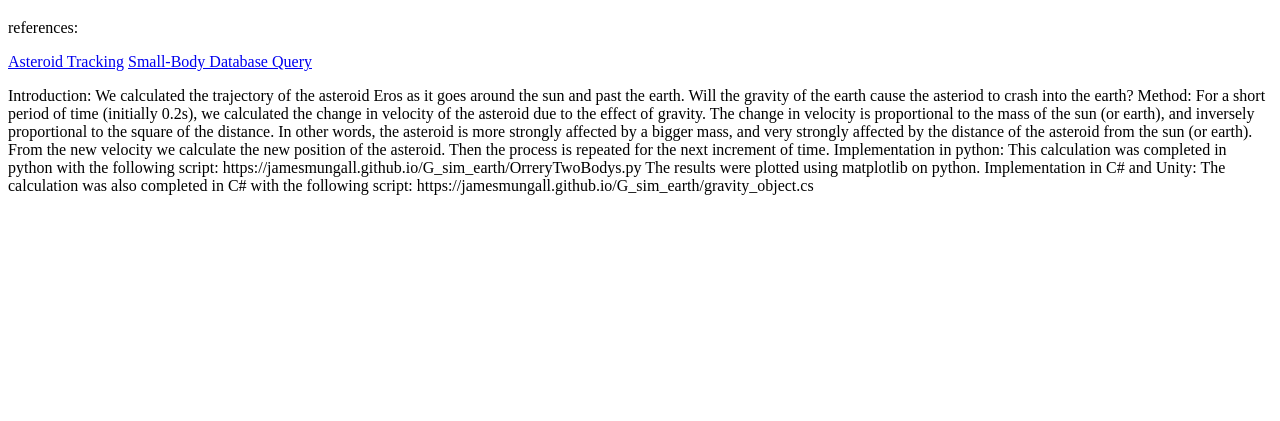
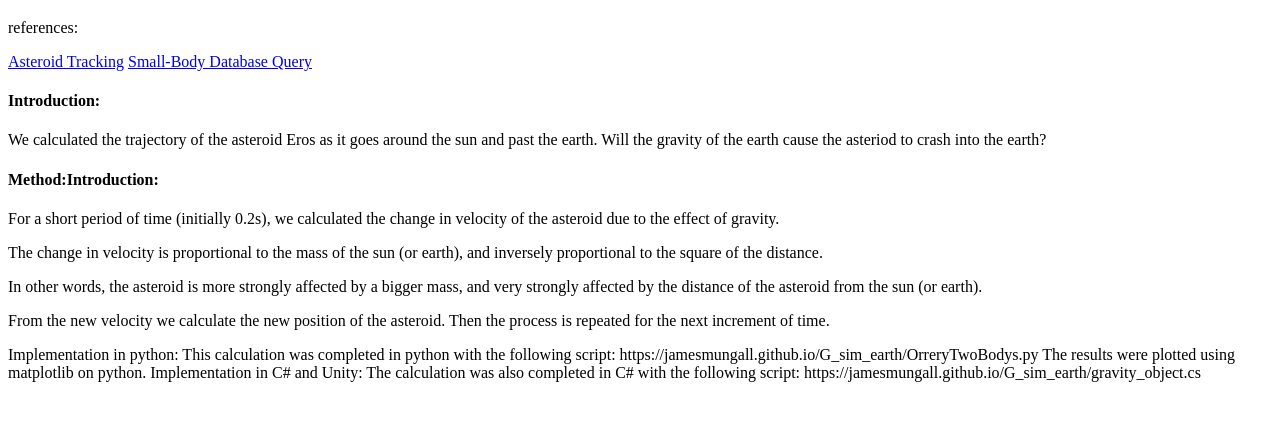
Before and after one commit to jamesmungall/G_sim_earth, a plain HTML site: page index.html in a window 1280 px wide. Shown: the part 61-482 px from the top of the page. Drawn offline with Linux system fonts and the light colour scheme.

Commit message:
Update index.html

```diff
--- a/index.html
+++ b/index.html
@@ -19,23 +19,29 @@ references:
 
 
 
-
+<h4>
 Introduction:
+</h4>
+<p>
 
 We calculated the trajectory of the asteroid Eros as it goes around the sun and past the earth. Will the gravity of the earth cause the asteriod to crash into the earth?
-
-Method:
-
+</p>
+<h4>
+Method:Introduction:
+</h4>
+<p>
 For a short period of time (initially 0.2s), we calculated the change in velocity of the asteroid due to the effect of gravity.
-
+ </p>
+  <p>
 The change in velocity is proportional to the mass of the sun (or earth), and inversely proportional to the square of the distance.
-
-In other words, the asteroid is more strongly affected by a bigger mass, and very strongly affected by the distance of the asteroid from the sun (or earth).
-
+  </p>
+  <p>In other words, the asteroid is more strongly affected by a bigger mass, and very strongly affected by the distance of the asteroid from the sun (or earth).
+  </p>
+  <p>
 From the new velocity we calculate the new position of the asteroid.
 
 Then the process is repeated for the next increment of time.
-
+  </p>
 
 Implementation in python:
 
```
